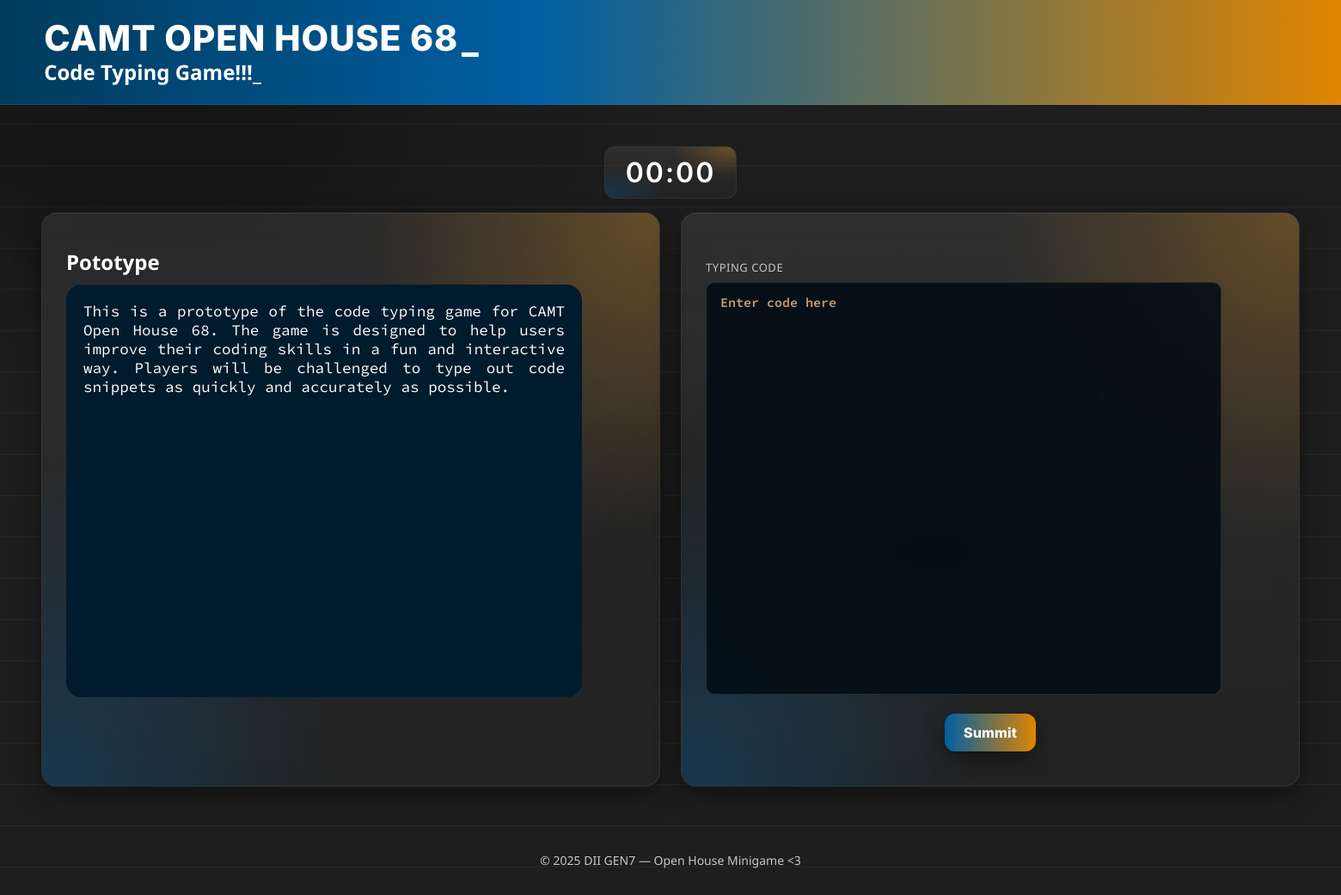
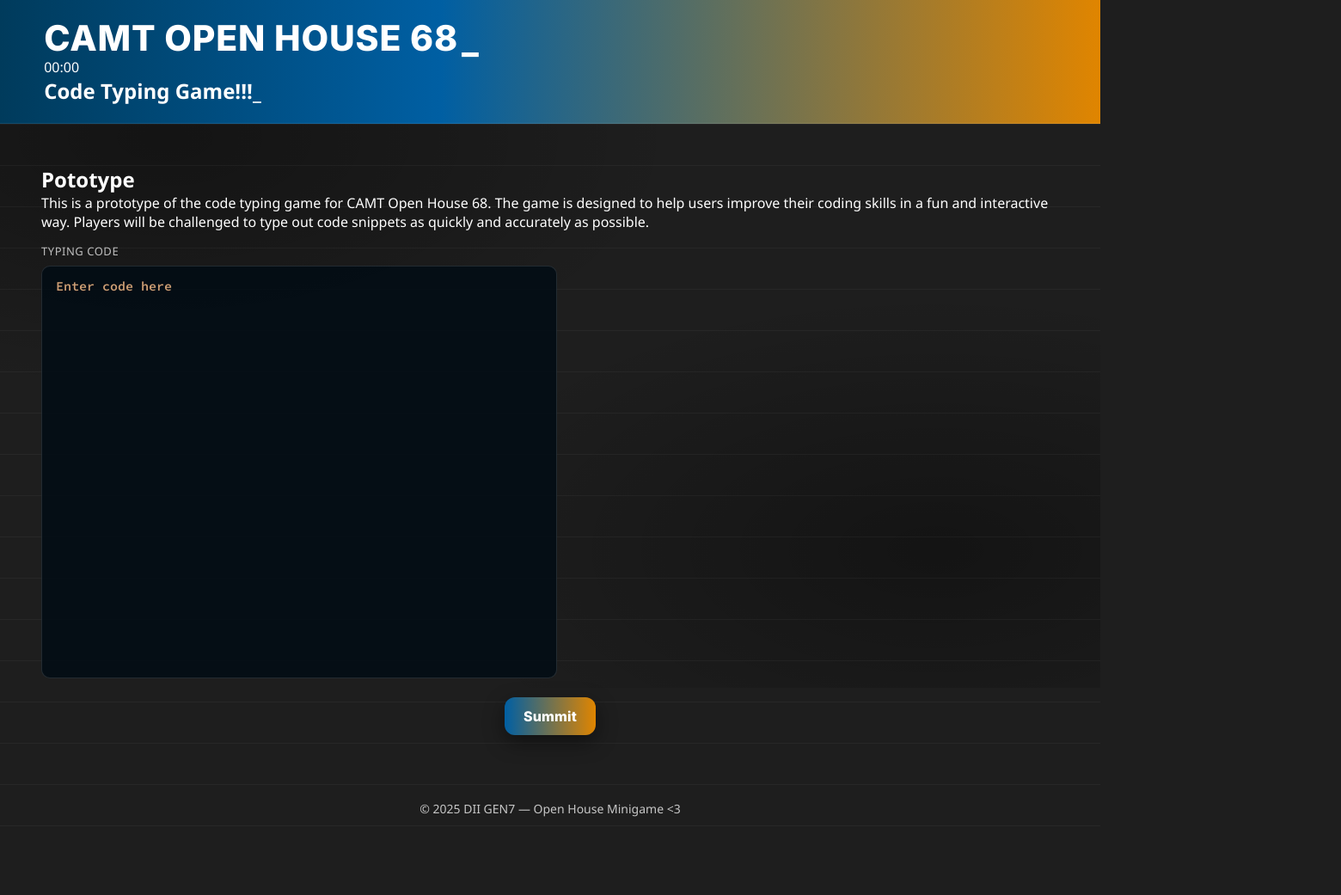
Before and after one commit to Pinont/DII-minigame, a website with bundled scripts: page public/html/code_typing.html in a window 1280 px wide. Shown: the top 1041 px of the page at 86% size, 1560 px wide, since content can reach past the window. After the commit the page ends 978 px from the top, so only its background shows below. Built offline with nearby package versions, Linux system fonts and the light colour scheme.

Commit message:
update code

```diff
--- a/public/html/code_typing.html
+++ b/public/html/code_typing.html
@@ -7,38 +7,31 @@
         <title>CAMT OPEN HOUSE DII 68</title>
         <link rel="stylesheet" href="../css/code_typing.css">
         <link rel="stylesheet" href="../css/style.css">
-        <link rel="stylesheet" href="../css/minigame.css">
         <script src="../dist/firebase.js" type="module"></script>
         <script src="../dist/index.js" type="module"></script>
-        <script src="../dist/host.js" type="module"></script>
 
         <!-- Monospace for coding vibe + modern sans for headings -->
         <link href="https://fonts.googleapis.com/css2?family=Inter:wght@600;800&family=Source+Code+Pro:wght@400;600&display=swap" rel="stylesheet" />
+    </head>
+    <!-- Header / brand -->
+  <header class="brandbar" role="banner">
+    <h1>CAMT OPEN HOUSE 68<span class="cursor">_</span></h1>
+    <!--Timer Box-->
+    <div class="timer-box" id="timer-box" aria-label="Timer">
+        <span id="timer-minutes">00</span>:<span id="timer-seconds">00</span>
+    </div>
 
-        <!-- Header / brand -->
-        <header class="brandbar" role="banner">
-          <h1>CAMT OPEN HOUSE 68<span class="cursor">_</span></h1>
+    <div><h2>Code Typing Game!!!<span class="cursor">_</span></h2></div>
 
-          <div><h2>Code Typing Game!!!<span class="cursor">_</span></h2></div>
-
-        </header>
-    </head>
-
-<body>
+  </header>
 
   <!-- Main card -->
   <main id="content">
-    <!--Timer Box-->
-          <div class="timer-box" id="timer-box" aria-label="Timer">
-              <span id="timer-minutes">00</span>:<span id="timer-seconds">00</span>
-          </div>
 
     <div class="section-row">
         <section class="minigameUI_card" aria-labelledby="Pototype-card">
-            <!--Title-->
-            <div><h1>Pototype</h1></div>
-            <!--Description-->
-            <div class="description-box"><p>This is a prototype of the code typing game for CAMT Open House 68. The game is designed to help users improve their coding skills in a fun and interactive way. Players will be challenged to type out code snippets as quickly and accurately as possible.</p></div>
+            <h1>Pototype</h1>
+            <p>This is a prototype of the code typing game for CAMT Open House 68. The game is designed to help users improve their coding skills in a fun and interactive way. Players will be challenged to type out code snippets as quickly and accurately as possible.</p>
         </section>
         <section class="minigameUI_card" aria-labelledby="Typing-code">
             <div class="field">
@@ -59,9 +52,5 @@
   <footer>
     © 2025 DII GEN7 — Open House Minigame &lt;3
   </footer>
-<<<<<<< HEAD
-=======
-
->>>>>>> c31a8df5c843d4dc1bc2673ab04837cd4f36af75
 </body>
 </html>
```
Also changed, not shown: public/html/debug_challenge.html (+1 -21 lines).
